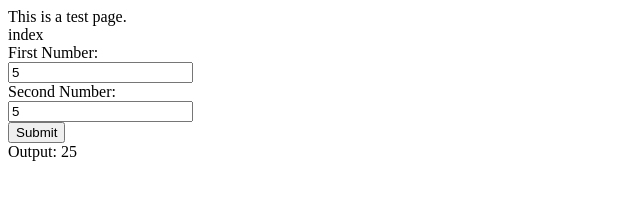
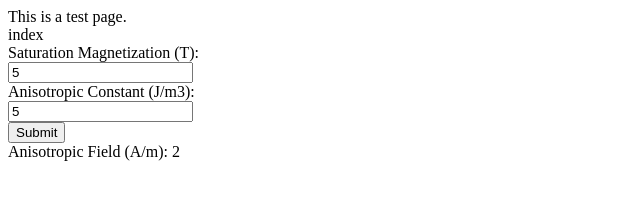
Before and after one commit to paul-tomo/testPage, a plain HTML site: page index.html in a window 1280 px wide. Both pictures are taken after typing "5", "5" into the empty fields and a click on the button "Submit". Shown: the whole page, without its empty margins (0-640 px from the left). Drawn offline with Linux system fonts and the light colour scheme.

Commit message:
Update index.html

```diff
--- a/index.html
+++ b/index.html
@@ -10,20 +10,20 @@ This is a test page. <br> index
 
 
 <form>
-First Number: </br>
-<input type="number" name="firstnum" id="firstnum"></br>
-Second Number:</br>
-<input type="number" name="secondnum" id="secondnum"></br>
+Saturation Magnetization (T): </br>
+<input type="number" name="Ms_T" id="Ms"></br>
+Anisotropic Constant (J/m3):</br>
+<input type="number" name="Ku" id="Ku"></br>
 <input type="button" value="Submit" onClick="cal()"></br>
-Output: <span id="ans"> </span>
+Anisotropic Field (A/m): <span id="Hk"> </span>
 </form>
 
 <script>
 function cal() {
-  var a = document.getElementById("firstnum").value;
-  var b = document.getElementById("secondnum").value;
-  var c = Number(a) * Number(b);
-  document.getElementById("ans").innerHTML = c;
+  var a = document.getElementById("Ms").value;
+  var b = document.getElementById("Ku").value;
+  var c = 2.0 * Number(b) / Number(b);
+  document.getElementById("Hk").innerHTML = c;
 }
 </script>
 <link href="https://fonts.googleapis.com/css?family=Open+Sans" rel="stylesheet">
```
